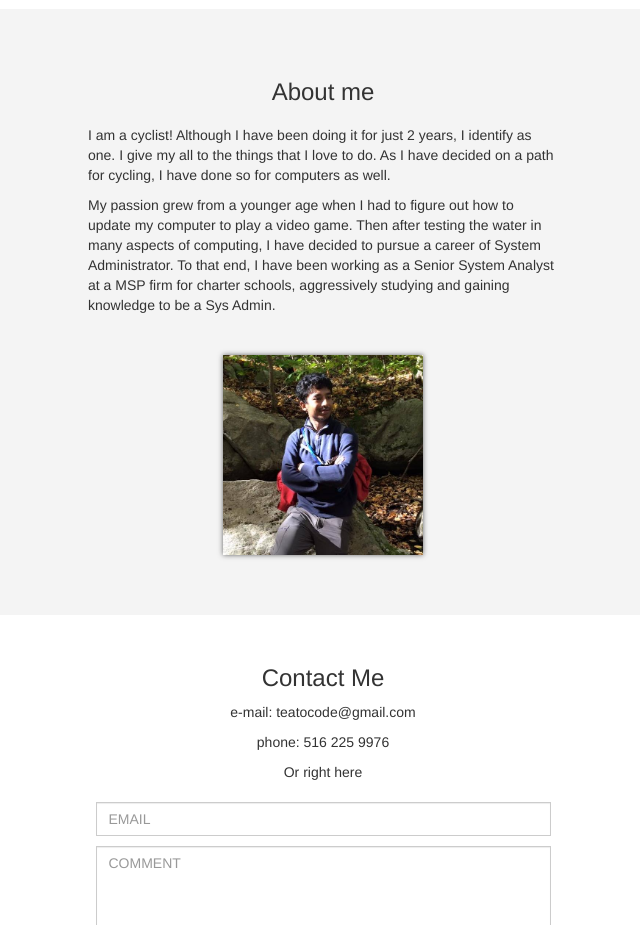
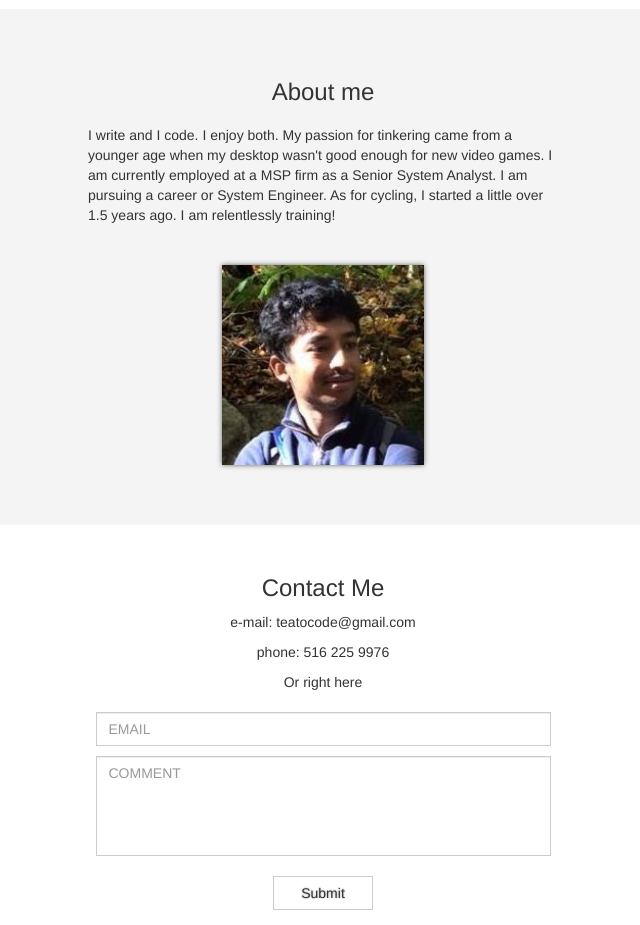
Before and after one commit to drinkingChai/portfolio, a plain HTML site: page index.html in a window 1280 px wide. Shown: the part 1040-1965 px from the top of the page, without its empty margins (317-957 px from the left). Drawn offline with nearby package versions, Linux system fonts and the light colour scheme.

Commit message:
changed profile pic

```diff
--- a/index.html
+++ b/index.html
@@ -140,12 +140,9 @@
 		<div class="supporting about">
 			<div class="container">
 				<h3>About me</h3>
-				<p>I am a cyclist! Although I have been doing it for just 2 years, I identify as one. I give my all to the things that I love to do. As I have decided on a path for cycling, I have done so for computers as well.
+				<p>I write and I code. I enjoy both. My passion for tinkering came from a younger age when my desktop wasn't good enough for new video games. I am currently employed at a MSP firm as a Senior System Analyst. I am pursuing a career or System Engineer. As for cycling, I started a little over 1.5 years ago. I am relentlessly training!
 				</p>
-
-				<p>My passion grew from a younger age when I had to figure out how to update my computer to play a video game. Then after testing the water in many aspects of computing, I have decided to pursue a career of System Administrator. To that end, I have been working as a Senior System Analyst at a MSP firm for charter schools, aggressively studying and gaining knowledge to be a Sys Admin.
-				</p>
-				<img src="img/misc/profile.JPG">
+				<img src="img/misc/profile1.JPG">
 			</div>
 		</div>
 
```
Also changed, not shown: img/misc/profile.jpg (deleted), img/misc/profile1.jpg (added).
